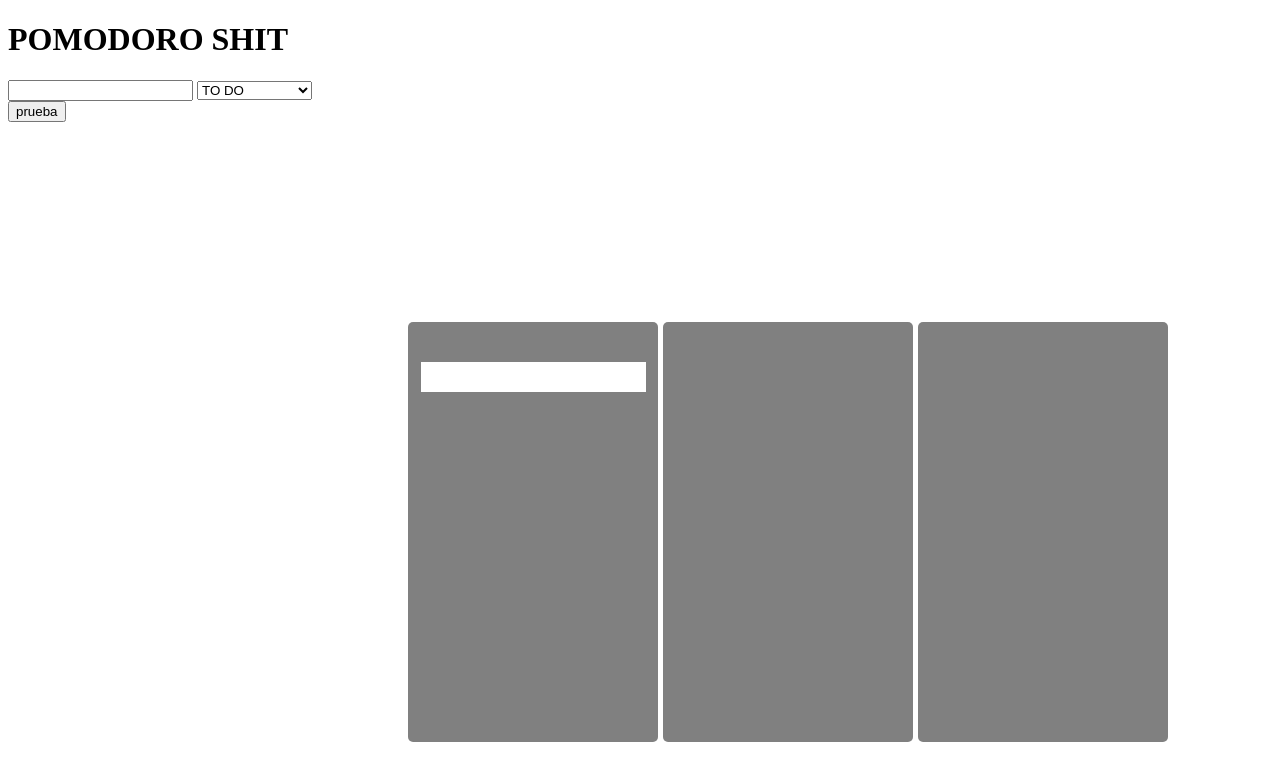
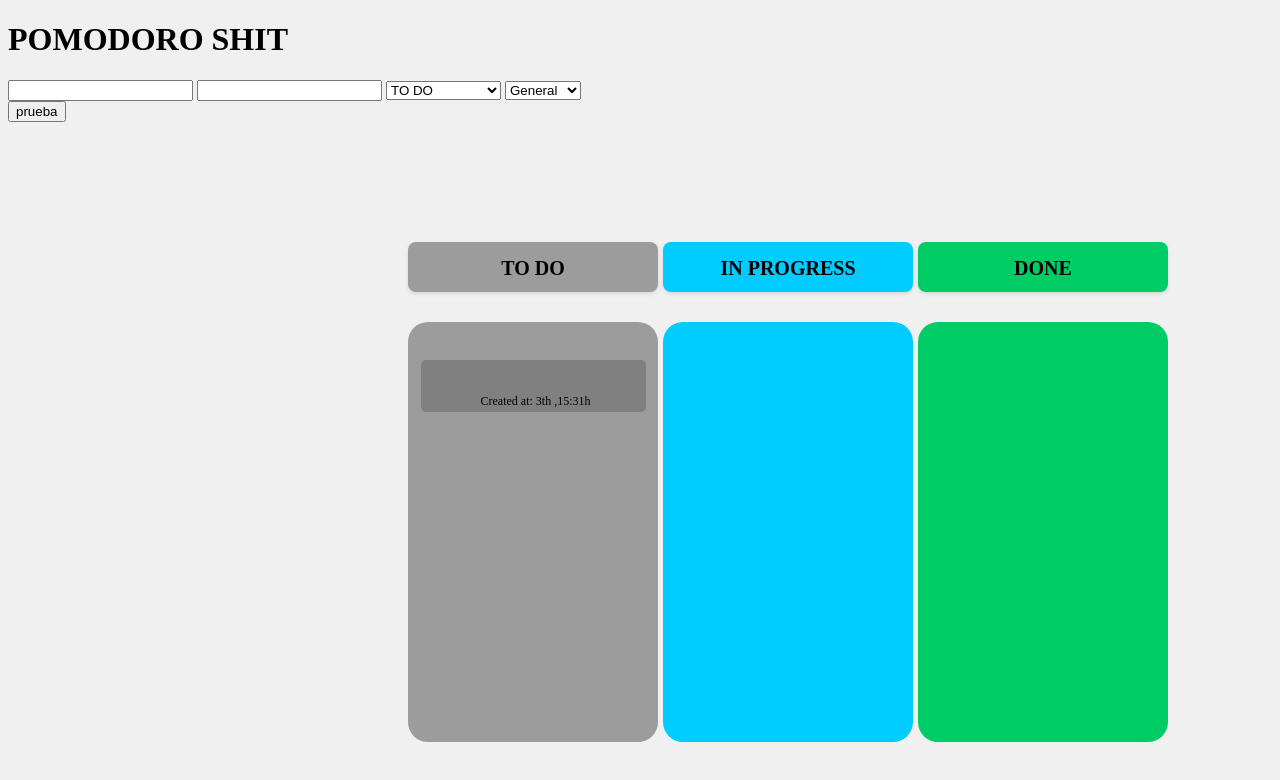
Before and after one commit to PedroLP7/pomodoro, a plain HTML site: page index.html in a window 1280 px wide. Both pictures are taken after a click on the button "prueba". Drawn offline with Linux system fonts and the light colour scheme.

Commit message:
boton delete y gstion de cartas

```diff
--- a/app/script.js
+++ b/app/script.js
@@ -1,11 +1,10 @@
-
- let numtask=0;
+let numtask = 0;
+let pomodoro = document.getElementById("pomodoro");
 function dropHandler(event) {
   event.preventDefault();
 
   // Obtén el ID del elemento transferido durante el arrastre
   const draggedElementId = event.dataTransfer.getData("text/plain");
-
 
   // Encuentra el elemento original y su padre (la columna actual)
   const originalElement = document.getElementById(draggedElementId);
@@ -16,7 +15,7 @@ function dropHandler(event) {
     // Mueve el elemento al contenedor de la columna de destino
     event.target.appendChild(originalElement);
 
-        console.log('Elemento soltado');
+    console.log("Elemento soltado");
 
     // Elimina el elemento del lugar original si es un hijo de la columna original
     if (originalColumn.contains(originalElement)) {
@@ -25,12 +24,10 @@ function dropHandler(event) {
   }
 }
 
-
-
 function dragOverHandler(event) {
   let draggedElementId = event.dataTransfer.getData("text/plain");
   event.preventDefault();
-    console.log(draggedElementId+' siendo arrastrado sobre' + event.target.id);
+  console.log(draggedElementId + " siendo arrastrado sobre" + event.target.id);
 }
 
 createColumns();
@@ -46,49 +43,143 @@ function createColumns() {
     let column = document.createElement("div");
     column.className = "column";
     column.id = "dragzone" + (i + 1);
+    column.className = "dragzone";
 
-
-
-
-
-        // Asignar los eventos de arrastre y soltar al contenido
-
-
-        // Agregar eventos de soltar a la columna
-        column.addEventListener('drop', dropHandler);
-        column.addEventListener('dragover', dragOverHandler);
-
+    // añadiendo los eventos despues de crear las columnas ,
+    column.addEventListener("drop", dropHandler);
+    column.addEventListener("dragover", dragOverHandler);
 
     pomodoro.appendChild(column);
   }
 }
 
-// Función para manejar el evento de inicio de arrastre
+// funcion que permite arrastrar las tareas
 function dragStartHandler(event) {
-    // Almacena el ID del elemento para transferir durante el arrastre
-    event.dataTransfer.setData("text/plain", event.target.id);
+  const draggedElementId = event.target.id;
+
+  if (
+    draggedElementId.startsWith("task") &&
+    document.getElementById(draggedElementId).parentNode.id === "dragzone3"
+  ) {
+    event.preventDefault(); // evita que se puedan arrastrar las tareas de la columna 3, comprobando el nombre del id del elemento padre , es decir donde esta la tarea posicionada
+  } else {
+    event.dataTransfer.setData("text/plain", draggedElementId);
   }
-
+}
 
 function newTask() {
   console.log("Nueva tarea");
-    let textvalue = document.getElementById('newtask').value;
-    let inputcolumn = document.getElementById('column').value;
+  let textvalue = document.getElementById("newtask").value;
+  let inputcolumn = document.getElementById("column").value;
   let column = document.getElementById("dragzone" + inputcolumn);
+  let descr = document.getElementById("descr").value;
+  let currentTime = new Date();
+  let day = currentTime.getDate();
+  let hours = currentTime.getHours();
+  let minutes = currentTime.getMinutes();
+  let formattedMinutes = minutes < 10 ? "0" + minutes : minutes;
 
   let newTask = document.createElement("div");
   let tasktext = document.createElement("p");
+  let taskdescr = document.createElement("p");
+  let tasktime = document.createElement("p");
+  let newTaskButton = document.createElement("button");
+  newTaskButton.textContent = "Eliminar";
+  newTaskButton.className = "deleteButton";
+  newTaskButton.addEventListener("click", deleteTask);
+  taskdescr.id = "taskdescr" + numtask;
+  taskdescr.className = "taskdescr";
+  taskdescr.textContent = descr;
+  tasktime.id = "tasktime" + numtask;
+  tasktime.className = "tasktime";
+  tasktime.textContent =
+    "Created at:  " + day + "th ," + hours + ":" + formattedMinutes + "h";
+
   tasktext.id = "tasktext" + numtask;
   tasktext.className = "tasktext";
 
   tasktext.textContent = textvalue;
   newTask.id = "task" + numtask;
   newTask.className = "task";
-    newTask.setAttribute('draggable', true);
+  newTask.setAttribute("draggable", true);
+
+  tasktipe(newTask);
 
   // Agregar el evento de inicio de arrastre a la nueva tarea
-    newTask.addEventListener('dragstart', dragStartHandler);
+  newTask.addEventListener("dragstart", dragStartHandler);
   numtask++;
+
   newTask.appendChild(tasktext);
+  newTask.appendChild(taskdescr);
+  newTask.appendChild(tasktime);
+  newTask.appendChild(newTaskButton);
   column.appendChild(newTask);
+  setTimeout(function () {
+    document.getElementById("newtask").value = "";
+  }, 0);
 }
+
+function createTitles() {
+  // Crear divs para contener los títulos
+  let div1 = document.createElement("div");
+  let div2 = document.createElement("div");
+  let div3 = document.createElement("div");
+  div1.className = "titlecolumn1";
+  div2.className = "titlecolumn2";
+  div3.className = "titlecolumn3";
+
+  let title1 = document.createElement("h2");
+  title1.textContent = "TO DO";
+  title1.className = "title1";
+
+  let title2 = document.createElement("h2");
+  title2.textContent = "IN PROGRESS";
+  title2.className = "title2";
+
+  let title3 = document.createElement("h2");
+  title3.textContent = "DONE";
+  title3.className = "title3";
+
+  div1.appendChild(title1);
+  div2.appendChild(title2);
+  div3.appendChild(title3);
+
+  pomodoro.appendChild(div1);
+  pomodoro.appendChild(div2);
+  pomodoro.appendChild(div3);
+}
+
+createTitles();
+
+function tasktipe(newtask) {
+  let tipo = document.getElementById("tipo").value;
+  switch (tipo) {
+    case "1":
+      newtask.dataset.tipo = "Backend";
+      newtask.style.backgroundColor = "blue";
+      break;
+    case "2":
+      newtask.dataset.tipo = "Frontend";
+      newtask.style.backgroundColor = "red";
+      break;
+    case "3":
+      newtask.dataset.tipo = "Design";
+      newtask.style.backgroundColor = "pink";
+      break;
+    case "0":
+      newtask.dataset.tipo = "General";
+      newtask.style.backgroundColor = "grey";
+  }
+}
+
+function deleteTask() {
+  // buscnado la tarea a eliminar identificando en que tarea esta el boton
+  let taskToRemove = this.parentNode;
+
+  // usando alert para conifmrar si lo elimino o no
+  let confirmDelete = confirm("Are u sure u wannna delete this task?");
+
+  if (confirmDelete) {
+    taskToRemove.parentNode.removeChild(taskToRemove);
+  }
+}
--- a/css/style.css
+++ b/css/style.css
@@ -1,93 +1,180 @@
-#dragzone1 {
-  width: 250px;
-  height: 400px;
-
-  border-radius: 5px;
-  text-align: center;
-  padding-top: 20px;
-  font-size: 20px;
-  color: #ccc;
-  background-color: grey;
-  margin-bottom: 20px;
-  position: relative;
-  left: 400px;
-    top: 200px;
-cursor: grab;
-
-
-
-
-}
-
-#dragzone2{
+.dragzone {
     width: 250px;
     height: 400px;
-
     border-radius: 5px;
     text-align: center;
     padding-top: 20px;
     font-size: 20px;
     color: #ccc;
-    background-color: grey;
+
     margin-bottom: 20px;
+    cursor: grab;
+    border-radius: 20px;
+  }
+
+  #dragzone1 {
+    position: relative;
+    left: 400px;
+    top: 200px;
+    background-color: #9c9c9c;;
+
+  }
+
+  #dragzone2 {
     position: relative;
     left: 655px;
     bottom: 240px;
-    cursor: grab;
+    background-color: #00CCFF;
+  }
+
+  #dragzone3 {
+    position: relative;
+    left: 910px;
+    bottom: 680px;
+    background-color: #00CC66;
+  }
+
+#h3 {
+  color: black;
+}
+
+.dragged {
+  cursor: grabbing;
+}
+
+.task {
+  border-radius: 5px;
+  background-color: white;
+  color: black;
+  width: 225px;
+  position: relative;
+  left: 5%;
+  margin-top: 2px;
+  height: auto;
+  background-color: #339933;
+
 
 }
 
 
-#dragzone3{
-    width: 250px;
-    height: 400px;
+.tasktext {
+    font-weight: bold;
+  padding-top: 1px;
+  user-select: none;
+  white-space: nowrap;
+  overflow: hidden;
 
-    border-radius: 5px;
-    text-align: center;
-    padding-top: 20px;
-    font-size: 20px;
-    color: #ccc;
-    background-color: grey;
-    margin-bottom: 20px;
-    position: relative;
-    left: 910px;
-    bottom: 680px;
-    cursor: grab;
+
+  padding-left: 5px;
+  font-size: 18px;
+
+}
+
+.taskdescr{
+    padding-top: -2px;
+    user-select: none;
+    white-space: nowrap;
+    overflow: hidden;
+    text-overflow: ellipsis;
+    padding-left: 5px;
+    font-size: 15px;
+}
+
+.taskdescr:hover {
+  white-space: normal;
+  overflow: visible;
+  text-overflow: wrap;
+  padding-top: 1px;
+  padding-left: 5px;
+  font-size: 16px;
+}
+.tasktime{
+    padding-bottom: 3px;
+    user-select: none;
+    white-space: nowrap;
+    overflow: hidden;
+    text-overflow: ellipsis;
+    padding-left: 5px;
+    font-size: 12px;
 }
 
 
+.title1 {
 
-#h3{
-    color: black;
+  font-size: 20px;
+  color: black;
+  font-weight: bold;
+  user-select: none;
+  margin-top: 5px;
+}
+
+.title2 {
+
+  font-size: 20px;
+  color: black;
+  font-weight: bold;
+  user-select: none;
+  margin-top: 5px;
+}
+.title3 {
+
+  font-size: 20px;
+  color: black;
+  font-weight: bold;
+  user-select: none;
+ margin-top: 5px;
+
 }
 
 
-.dragged{
-
-    cursor: grabbing;
-}
-
-
-
-
-.task{
-
-background-color: white;
-color: black;
-width: 225px ;
-position: relative;
-left: 5%;
-margin-top: 2px;
-height: 30px;
-align-items: center;
-
-
-
+.titlecolumn1, .titlecolumn2, .titlecolumn3 {
+    background-color: #f0f0f0;
+    border-radius: 8px;
+    padding: 10px;
+    margin: 10px;
+    text-align: center;
+    box-shadow: 0 2px 4px rgba(0, 0, 0, 0.1);
+    height: 30px;
+    width: 230px;
+    position: relative;
+   text-align: center;
 
 }
 
-.tasktext{
-   padding-top: 1px;
+.titlecolumn1 {
+    color: #3498db; /* Color para TO DO */
+    bottom: 1200px;
+    left: 390px;
+    background-color: #9c9c9c;
+}
+
+.titlecolumn2 {
+    color: #e67e22; /* Color para IN PROGRESS */
+    bottom: 1260px;
+    left: 645px;
+    background-color: #00CCFF;
+}
+
+.titlecolumn3 {
+    color: #27ae60; /* Color para DONE */
+    bottom: 1320px;
+    left: 900px;
+    background-color: #00CC66;
+}
+
+.deleteButton {
+    position: absolute;
+    top: 5px;
+    right: 5px;
+    display: none;
+  }
+
+  .task:hover .deleteButton {
+    display: block;
+  }
 
 
-}
+  body{
+    background-color: #f0f0f0;
+
+  }
--- a/index.html
+++ b/index.html
@@ -13,12 +13,20 @@
 
 
 <div id="pomodoro">
-    <form ><input name="newtask" id="newtask" type="text">
+    <form ><input name="newtask" id="newtask" maxlength="20" type="text">
+      <input type="text" name="descr" id="descr">
     <select name="column" id="column">
         <option value="1">TO DO</option>
         <option value="2">IN PROGRESS</option>
         <option value="3">DONE</option>
     </select>
+    <select name="tipò" id="tipo">
+      <option value="0" selected>General</option>
+    <option value="1">Backend</option>
+    <option value="2">Frontend</option>
+    <option value="3">Design</option>
+    </select>
+
     </form>
 
     <button onclick="newTask();">prueba</button>
```
Lines whose indentation alone changed are shown as unchanged.
